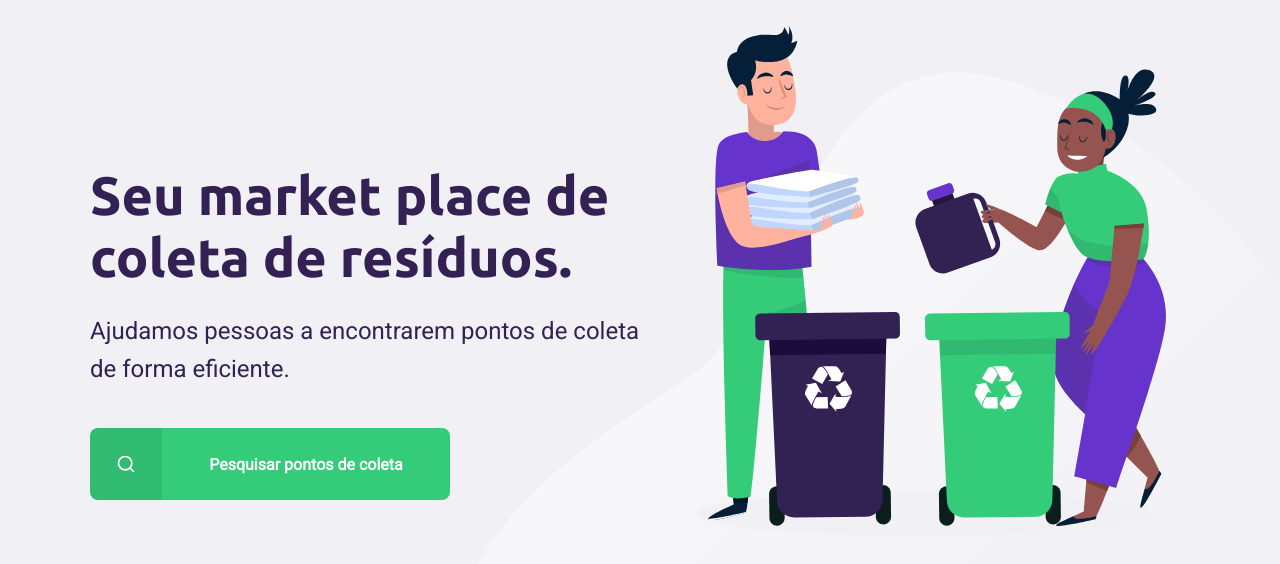
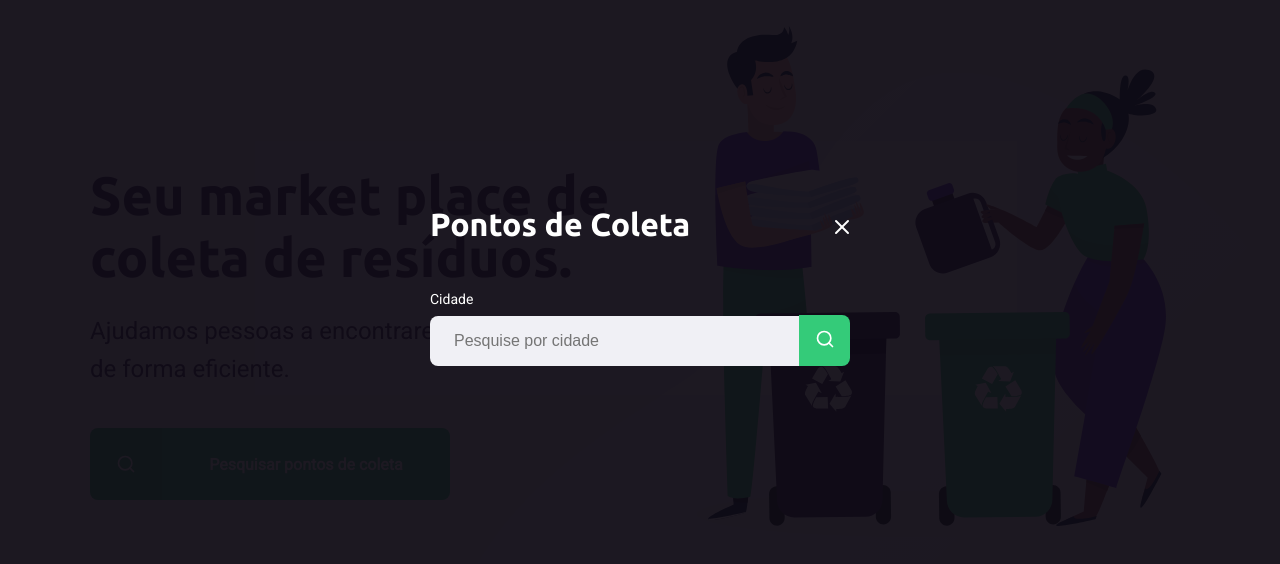
Before and after one commit to marianaherminia/NLW, a plain HTML site: page index.html in a window 1280 px wide. Both pictures are taken after a click on the link "Pesquisar pontos de coleta". Shown: the part 114-678 px from the top of the page. Drawn offline with Linux system fonts and the light colour scheme.

Commit message:
Hide with JS.
Done

```diff
--- a/index.html
+++ b/index.html
@@ -6,6 +6,8 @@
     <title>Ecoleta</title>
     <link rel="stylesheet" href="styles/main.css">
     <link rel="stylesheet" href="styles/home.css">
+    <link rel="stylesheet" href="styles/modal.css">
+
     <link rel="stylesheet" href="styles/responsive.css">
     <link href="https://fonts.googleapis.com/css2?family=Roboto&family=Ubuntu:wght@700&display=swap" rel="stylesheet">
 </head>
@@ -35,8 +37,26 @@
         </div>
     </div>
 
-
-
-
+    <div id="modal" class="hide">
+        <div class="content">
+            <div class="header">
+                <h1>Pontos de Coleta</h1>
+                <a href="#">Fechar</a>
+            </div>
+            <form action="">
+                <label for="search">Cidade</label>
+                <div class="search field">
+                    <input
+                    type="text"
+                    name="search"
+                    placeholder="Pesquise por cidade">
+                    <button>
+                        <img src="assets/search.svg" alt="Buscar">
+                    </button>
+                </div>
+            </form>
+        </div>
+    </div>
+    <script src="scripts/index.js"></script>
 </body>
 </html>
--- /dev/null
+++ b/scripts/index.js
@@ -0,0 +1,11 @@
+const buttonSearch = document.querySelector("#page-home main a")
+const modal = document.querySelector("#modal")
+const close = document.querySelector("#modal .header a")
+
+buttonSearch.addEventListener("click", () => {
+    modal.classList.remove("hide") //remove a class hide do modal
+} )
+
+close.addEventListener("click", () => {
+    modal.classList.add("hide")
+})
--- a/styles/create-point.css
+++ b/styles/create-point.css
@@ -178,5 +178,5 @@ form button:hover{
 
 .items-grid li img,
 .items-grid li span{
-    pointer-events: none; /*os eventos de pointer não existem nos filhos do li*/
+    pointer-events: none; /*os eventos de pointer não existem nos filhos do li; para não serem clicados e sim o li*/
 }
--- /dev/null
+++ b/styles/modal.css
@@ -0,0 +1,89 @@
+#modal{
+    background-color: #0E0A14ef;
+
+    height: 100vh;
+    width: 100vw;
+
+    position: fixed; /*para o proprio modal*/
+    top: 0;
+
+    display: flex; /*para o conteudo*/
+    justify-content: center;
+    align-items: center;
+
+    transition: 400ms;
+}
+
+#modal.hide{ /*modal tem a classe hide*/
+    display: none;
+}
+
+#modal .content {
+    color: white;
+
+    width: 420px;
+}
+
+#modal .header {
+    display: flex;
+    align-items: center;
+    justify-content: space-between;
+    margin-bottom: 48px;
+}
+
+#modal .header a {
+    background-image: url("../assets/x.svg");
+
+    width: 20px;
+    height: 20px;
+
+    display: flex;
+
+    font-size: 0.01px;
+}
+
+#modal header h1{
+    color: white;
+
+    font-size: 36px;
+    line-height: 42px;
+}
+
+#modal form label{
+    font-size: 14px;
+    line-height: 16px;
+
+    display: block; /*para poder aplicar o margin*/
+    margin-bottom: 8px;
+}
+
+#modal form .field{
+    display: flex;
+    align-items: center;
+}
+
+#modal form input {
+    flex: 1;
+
+
+    background-color: #f0f0f5;
+
+    border-radius: 8px 0 0 8px;
+    border: 0;
+
+    padding: 16px 24px;
+
+    font-size: 16px;
+    color: #6c6c80;
+}
+
+#modal form button{
+    width: 51px;
+    height: 51px;
+
+
+    background-color: var(--primary-color);
+
+    border: 0;
+    border-radius: 0 8px 8px 0;
+}
```
Also changed, not shown: scripts/create-point.js (+12 -4 lines).
